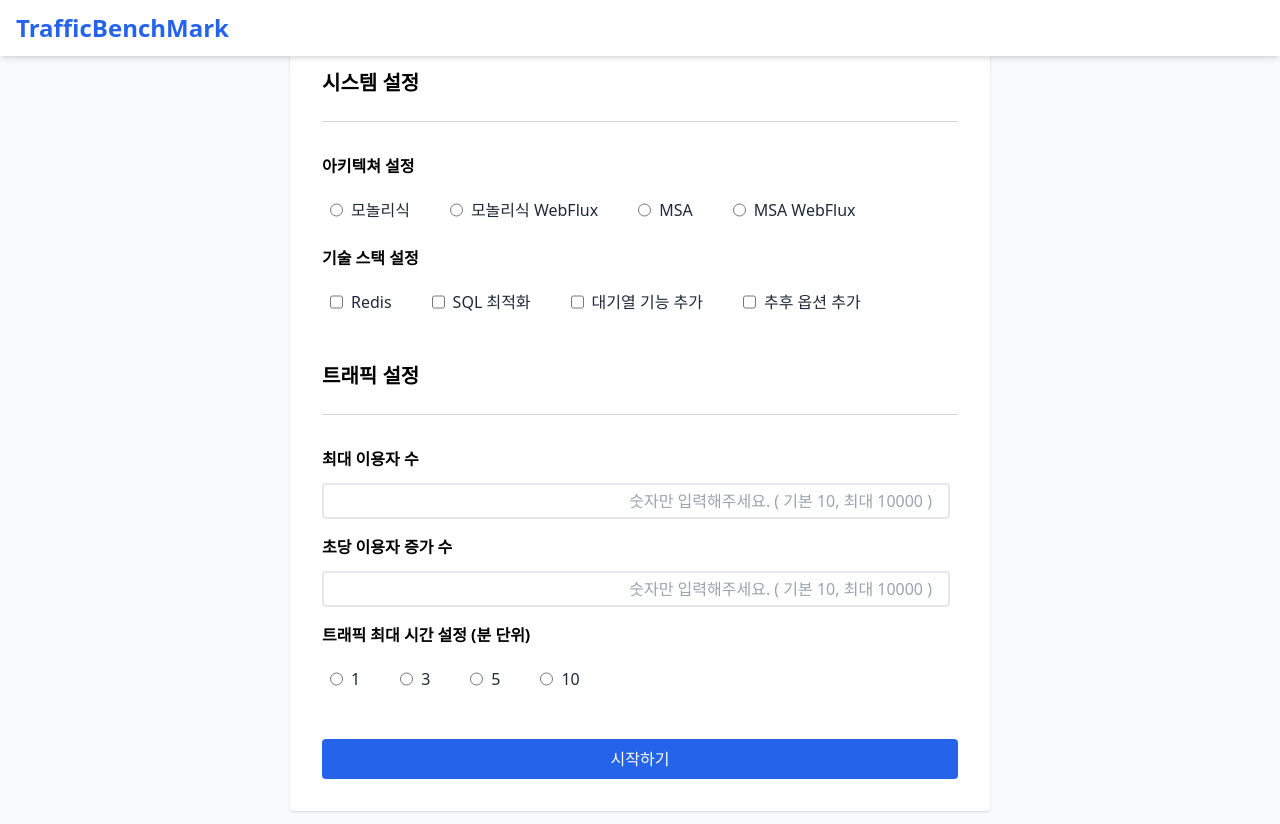
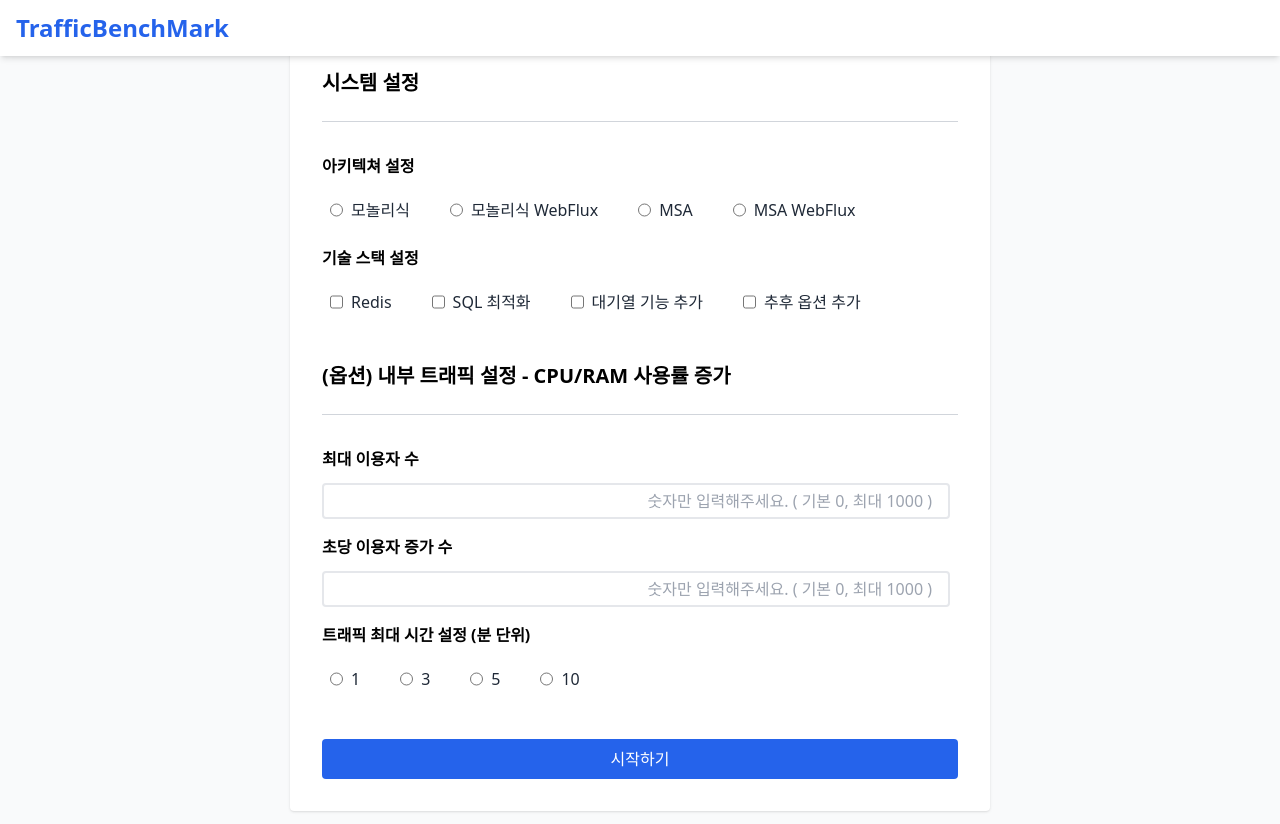
Before and after one commit to Jaetty/ticketing-benchmark, a React (Create React App) app in the folder frontend/ticketing-app/: page /traffic in a window 1280 px wide. Built offline with nearby package versions, Linux system fonts and the light colour scheme.

Commit message:
Refactor: 메인 페이지 소개 수정

```diff
--- a/frontend/ticketing-app/src/pages/TrafficSetting.tsx
+++ b/frontend/ticketing-app/src/pages/TrafficSetting.tsx
@@ -120,7 +120,7 @@ export default function TrafficSetting() {
         </div>
 
         {/* 트래픽 설정 부분 */}
-        <h2 className="text-xl font-bold mt-[40px]">트래픽 설정</h2>
+        <h2 className="text-xl font-bold mt-[40px]">(옵션) 내부 트래픽 설정 - CPU/RAM 사용률 증가 </h2>
         <hr className="my-6 border-gray-300 mb-8"/>
 
         {/* 최대 이용자수 설정 부분*/}
@@ -132,7 +132,7 @@ export default function TrafficSetting() {
             name="population"
             value={localtrafficSetting.population}
             onChange={handleTextInputChange}
-            placeholder="숫자만 입력해주세요. ( 기본 10, 최대 10000 )"
+            placeholder="숫자만 입력해주세요. ( 기본 0, 최대 1000 )"
             className="mr-2 w-full h-5 text-red-600 rounded p-4 border-2 border-gray-200 text-right"/>
         </div>
 
@@ -145,7 +145,7 @@ export default function TrafficSetting() {
             name="stage"
             value={localtrafficSetting.stage}
             onChange={handleTextInputChange}
-            placeholder="숫자만 입력해주세요. ( 기본 10, 최대 10000 )"
+            placeholder="숫자만 입력해주세요. ( 기본 0, 최대 1000 )"
             className="mr-2 w-full h-5 text-red-600 rounded p-4 border-2 border-gray-200 text-right"/>
         </div>
 
```
